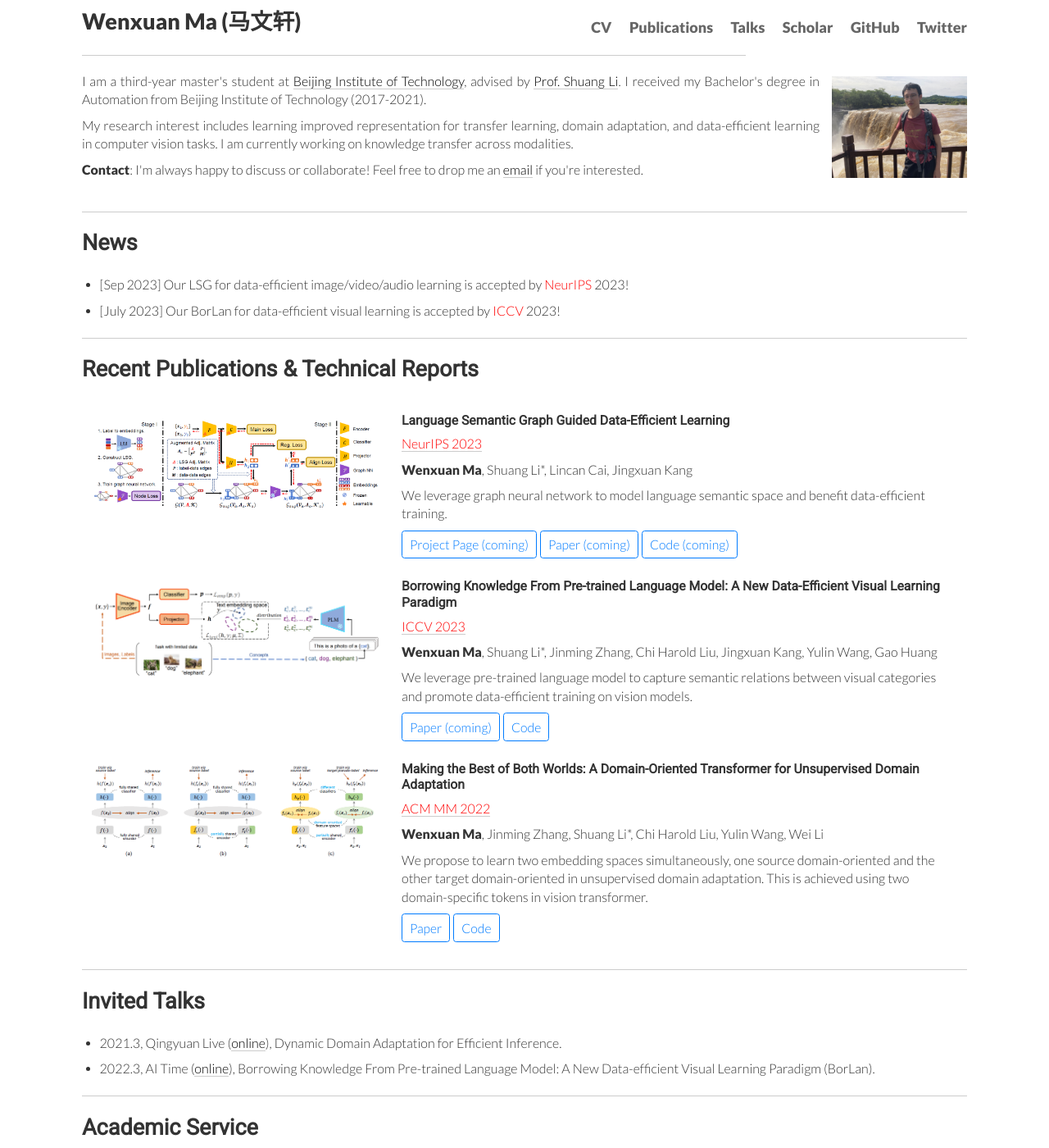
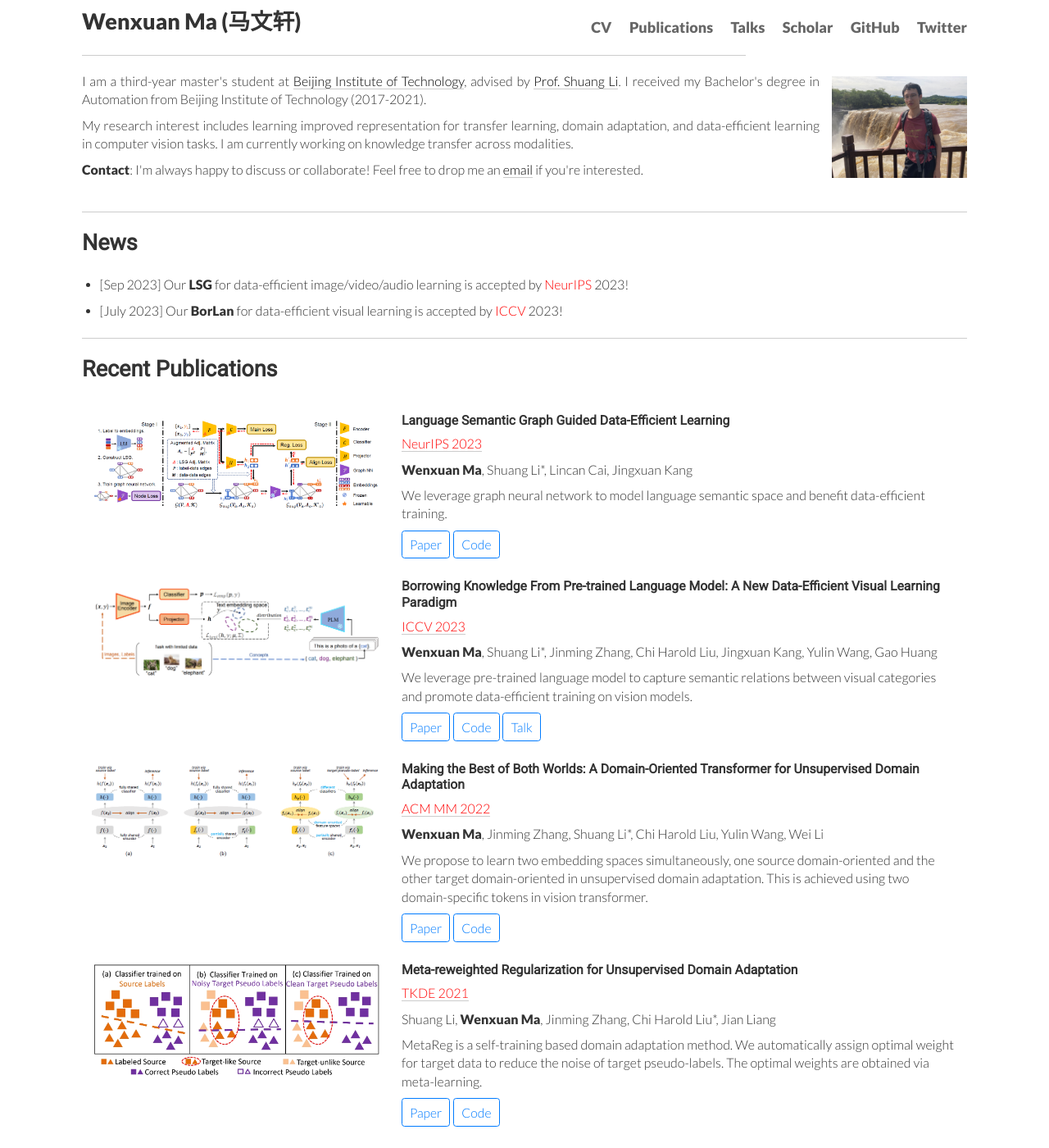
Before and after one commit to singalist/singalist.github.io, a Jekyll site: the page built from index.html, in a window 1280 px wide and 1400 px high. Shown: the whole window at 82% size. Built offline with Jekyll 4.4.1, drawn with Linux system fonts in a browser that asks for light colours; nearby versions of some CDN libraries; some of the changed text lies outside the part shown.

Commit message:
update publications

```diff
--- a/_includes/navigation.html
+++ b/_includes/navigation.html
@@ -18,7 +18,7 @@ function scrollToTalks() {
 // }
 </script>
 
-<a href="{{ site.baseurl }}/cv/CV.pdf" style="font-size: 1rem">CV</a>
+<a href="{{ site.baseurl }}/cv/CV2.pdf" style="font-size: 1rem">CV</a>
 <a href="#research" style="font-size: 1rem">Publications</a>
 <a href="#talks" style="font-size: 1rem">Talks</a>
 <a href="https://scholar.google.com/citations?user=u7aJOt8AAAAJ" style="font-size: 1rem">Scholar</a>
--- a/index.html
+++ b/index.html
@@ -114,11 +114,11 @@ tags: about
   <ul>
 
     <li>
-      <p>[Sep 2023] Our LSG for data-efficient image/video/audio learning is accepted by <font color="red">NeurIPS</font> 2023!</p>
+      <p>[Sep 2023] Our <b>LSG</b> for data-efficient image/video/audio learning is accepted by <font color="red">NeurIPS</font> 2023!</p>
     </li>
 
     <li>
-      <p>[July 2023] Our BorLan for data-efficient visual learning is accepted by <font color="red">ICCV</font> 2023!</p>
+      <p>[July 2023] Our <b>BorLan</b> for data-efficient visual learning is accepted by <font color="red">ICCV</font> 2023!</p>
     </li>
 
     <!-- <li>
@@ -198,7 +198,7 @@ tags: about
 
 
 <div id="research">
-  <h2><a name="research">Recent Publications & Technical Reports</a></h2>
+  <h2><a name="research">Recent Publications</a></h2>
   <br />
   <table width="100%" align="center" cellspacing="0" cellpadding="0" style="border-collapse: collapse;">
     <tbody>
@@ -224,12 +224,12 @@ tags: about
           <p>
             We leverage graph neural network to model language semantic space and benefit data-efficient training.
           </p>
-          <a href="https://singalist.github.io/" class="btn btn-outline-primary btn-sm" role="button"
-            aria-pressed="true">Project Page (coming)</a>
-          <a href="https://singalist.github.io/" class="btn btn-outline-primary btn-sm" role="button"
-            aria-pressed="true">Paper (coming)</a>
-          <a href="https://github.com/BIT-DA/" class="btn btn-outline-primary btn-sm" role="button"
-            aria-pressed="true">Code (coming)</a>
+          <!-- <a href="https://singalist.github.io/" class="btn btn-outline-primary btn-sm" role="button"
+            aria-pressed="true">Project Page (coming)</a> -->
+          <a href="https://arxiv.org/abs/2311.08782" class="btn btn-outline-primary btn-sm" role="button"
+            aria-pressed="true">Paper</a>
+          <a href="https://github.com/BIT-DA/LSG" class="btn btn-outline-primary btn-sm" role="button"
+            aria-pressed="true">Code</a>
         </td>
       </tr>
 
@@ -256,10 +256,12 @@ tags: about
           </p>
           <!-- <a href="https://singalist.github.io/" class="btn btn-outline-primary btn-sm" role="button"
             aria-pressed="true">Project Page (coming)</a> -->
-          <a href="https://singalist.github.io/" class="btn btn-outline-primary btn-sm" role="button"
-            aria-pressed="true">Paper (coming)</a>
+          <a href="https://openaccess.thecvf.com/content/ICCV2023/html/Ma_Borrowing_Knowledge_From_Pre-trained_Language_Model_A_New_Data-efficient_Visual_ICCV_2023_paper.html" class="btn btn-outline-primary btn-sm" role="button"
+            aria-pressed="true">Paper</a>
           <a href="https://github.com/BIT-DA/BorLan" class="btn btn-outline-primary btn-sm" role="button"
             aria-pressed="true">Code</a>
+          <a href="https://www.bilibili.com/video/BV14p4y1V7Ym/?spm_id_from=333.788.recommend_more_video.-1&vd_source=9449892be0c9e3f0d9ef47074a426848" class="btn btn-outline-primary btn-sm" role="button"
+            aria-pressed="true">Talk</a>
         </td>
       </tr>
 
@@ -289,6 +291,66 @@ tags: about
           <a href="https://arxiv.org/abs/2208.01195" class="btn btn-outline-primary btn-sm" role="button"
             aria-pressed="true">Paper</a>
           <a href="https://github.com/BIT-DA/Domain-Oriented-Transformer" class="btn btn-outline-primary btn-sm" role="button"
+            aria-pressed="true">Code</a>
+        </td>
+      </tr>
+
+      <!-- TKDE MetaReg -->
+      <tr>
+        <td valign="middle" width="35%">
+          <div class="one" style="text-align:center;">
+            <img src="images/tkde21_metareg.png" style="max-height: 300px;">
+          </div>
+        </td>
+        <td valign="middle" width="65%">
+          <h5>
+            Meta-reweighted Regularization for Unsupervised Domain Adaptation
+          </h5>
+          <p>
+            <a class="uline-special"><span
+              style="color:red">TKDE 2021</span></a>
+          </p>
+          <p>
+            Shuang Li, <b>Wenxuan Ma</b>, Jinming Zhang, Chi Harold Liu*, Jian Liang
+          </p>
+          <p>
+            MetaReg is a self-training based domain adaptation method. We automatically assign optimal weight for target data to reduce the noise of target pseudo-labels. The optimal weights are obtained via meta-learning.
+          </p>
+          <!-- <a href="https://singalist.github.io/" class="btn btn-outline-primary btn-sm" role="button"
+            aria-pressed="true">Project Page (coming)</a> -->
+          <a href="https://ieeexplore.ieee.org/document/9546671" class="btn btn-outline-primary btn-sm" role="button"
+            aria-pressed="true">Paper</a>
+          <a href="https://github.com/BIT-DA/MetaReg" class="btn btn-outline-primary btn-sm" role="button"
+            aria-pressed="true">Code</a>
+        </td>
+      </tr>
+
+      <!-- CVPR DDA -->
+      <tr>
+        <td valign="middle" width="35%">
+          <div class="one" style="text-align:center;">
+            <img src="images/cvpr21_dda.png" style="max-height: 300px;">
+          </div>
+        </td>
+        <td valign="middle" width="65%">
+          <h5>
+            Dynamic Domain Adaptation for Efficient Inference
+          </h5>
+          <p>
+            <a href="https://cvpr2021.thecvf.com/" class="uline-special"><span
+              style="color:red">CVPR 2021</span></a>
+          </p>
+          <p>
+            Shuang Li, Jinming Zhang, <b>Wenxuan Ma</b>, Chi Harold Liu, Wei Li
+          </p>
+          <p>
+            We explore new settings in domain adaptation that considers the computation resource constrains during inference.
+          </p>
+          <!-- <a href="https://singalist.github.io/" class="btn btn-outline-primary btn-sm" role="button"
+            aria-pressed="true">Project Page (coming)</a> -->
+          <a href="https://openaccess.thecvf.com/content/CVPR2021/html/Li_Dynamic_Domain_Adaptation_for_Efficient_Inference_CVPR_2021_paper.html" class="btn btn-outline-primary btn-sm" role="button"
+            aria-pressed="true">Paper</a>
+          <a href="https://github.com/BIT-DA/DDA" class="btn btn-outline-primary btn-sm" role="button"
             aria-pressed="true">Code</a>
         </td>
       </tr>
```
Also changed, not shown: images/cvpr21_dda.png (added), images/tkde21_metareg.png (added).
